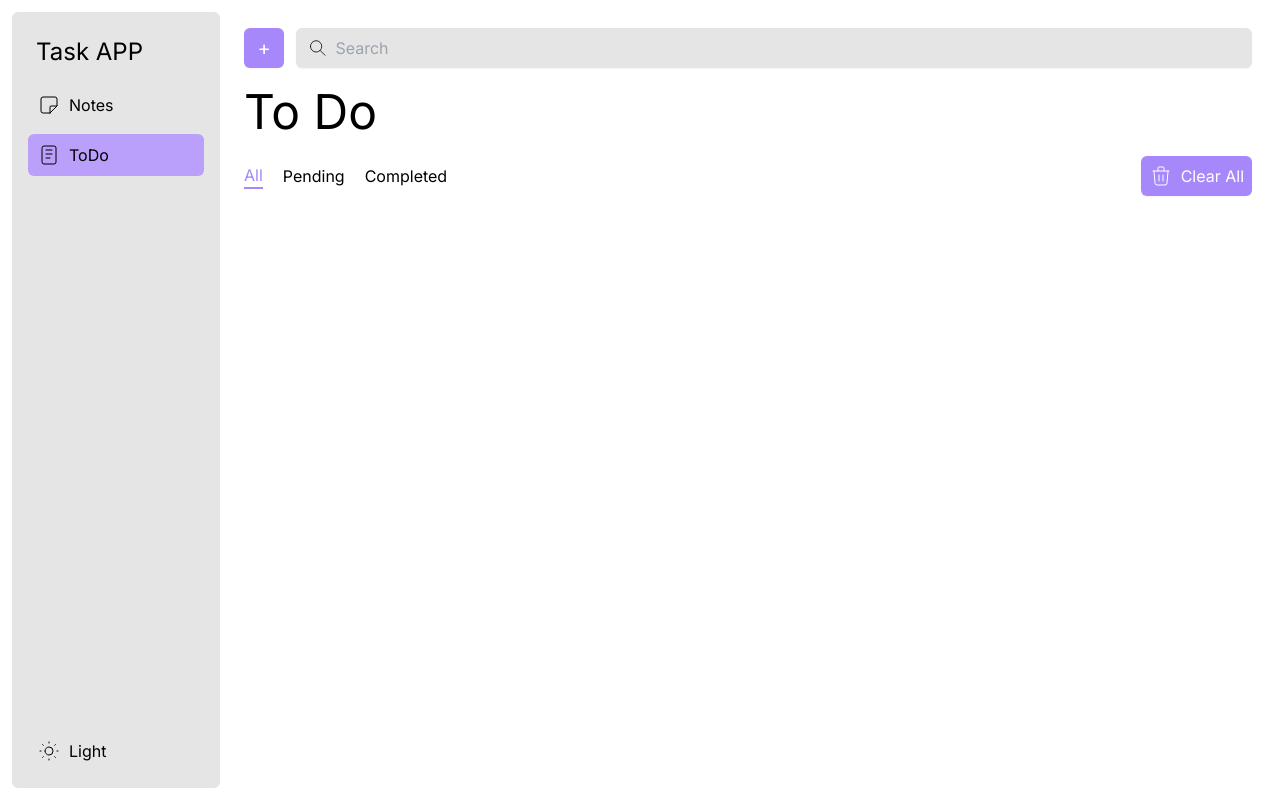
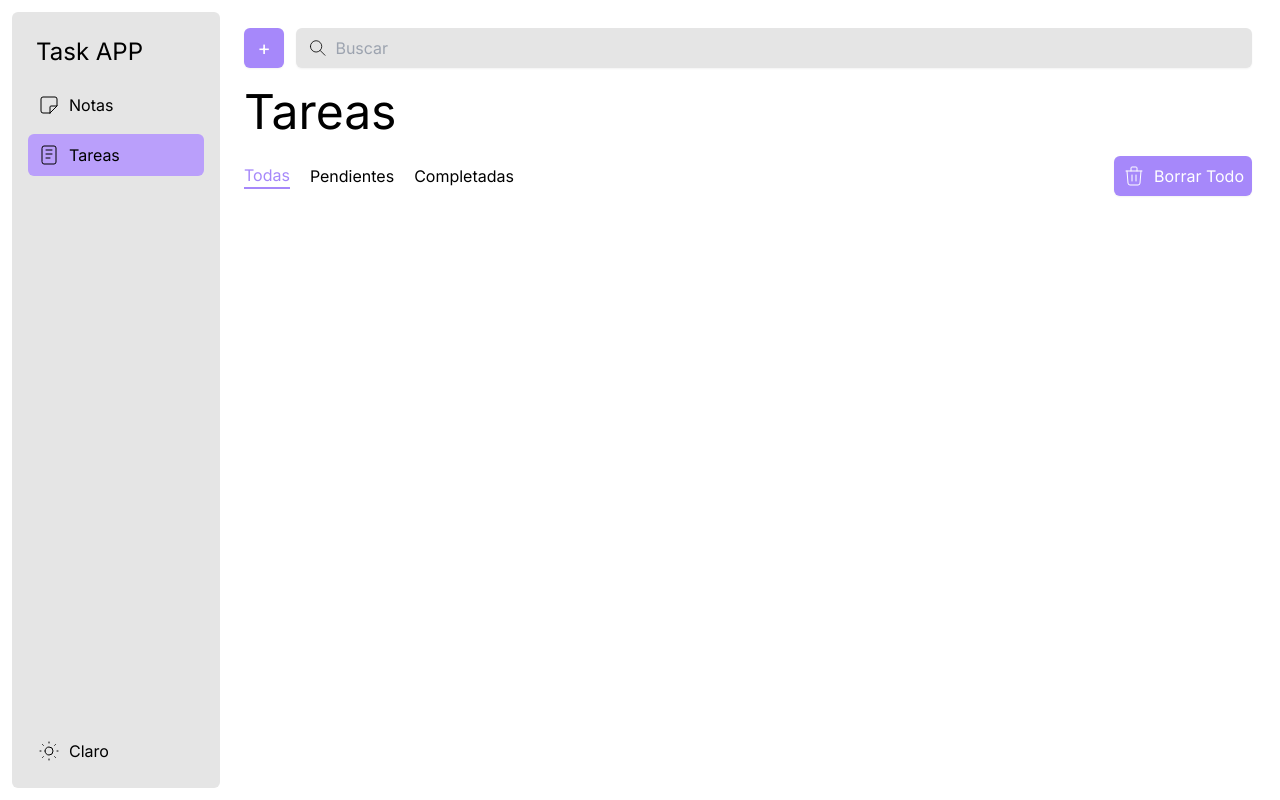
Before and after one commit to JoaquinJRG/tasks-app, a Next.js app: page /todo in a window 1280 px wide. Built offline with nearby package versions, Linux system fonts and the light colour scheme.

Commit message:
change to spanish

```diff
--- a/app/components/DashBoard.jsx
+++ b/app/components/DashBoard.jsx
@@ -49,13 +49,13 @@ export function DashBoard() {
         <li className={clsx("border border-transparent hover:border-[#ba9ffb] transition-colors", { "bg-[#ba9ffb] text-black": pathName == "/notes" })}>
           <Link href={"/notes"} className="flex items-center gap-2">
             <NotesIcon />
-            <h2 className="hidden lg:block">Notes</h2>
+            <h2 className="hidden lg:block">Notas</h2>
           </Link>
         </li>
         <li className={clsx("border border-transparent hover:border-[#ba9ffb] transition-colors", { "bg-[#ba9ffb] text-black": pathName == "/todo" })}>
           <Link href={"/todo"} className="flex items-center gap-2">
             <TaskIcon />
-            <h2 className="hidden lg:block">ToDo</h2>
+            <h2 className="hidden lg:block">Tareas</h2>
           </Link>
         </li>
       </ul>
@@ -63,7 +63,7 @@ export function DashBoard() {
         <li onClick={toggleTheme} className="cursor-pointer border border-transparent hover:border-[#ba9ffb] transition-colors">
           <div className="flex items-center gap-2 select-none">
             {theme === 'dark' ? <MoonIcon /> : <SunIcon />}
-            {theme === 'dark' ? <h2 className="hidden lg:block">Dark</h2> : <h2 className="hidden lg:block">Light</h2>}
+            {theme === 'dark' ? <h2 className="hidden lg:block">Oscuro</h2> : <h2 className="hidden lg:block">Claro</h2>}
           </div>
         </li>
       </ul>
--- a/app/components/DropDown.jsx
+++ b/app/components/DropDown.jsx
@@ -68,7 +68,7 @@ export function DropDown() {
           <path d="M15 9l3 -3l3 3" />
           <path d="M18 6l0 12" />
         </svg>
-        Sort by
+        Ordenar
       </summary>
       <div className="absolute left-0 mt-4 w-full bg-neutral-100 dark:bg-[#46424f]  dark:text-white z-10 rounded-md shadow-sm p-1">
         <div
@@ -77,7 +77,7 @@ export function DropDown() {
             "flex py-2 px-3 border border-transparent hover:border-[#ba9ffb] transition-colors cursor-pointer rounded-md",
             { "bg-[#ba9ffb] text-black": date }
           )}>
-          Date
+          Fecha
         </div>
         <div
           onClick={handleText}
@@ -85,7 +85,7 @@ export function DropDown() {
             "flex py-2 px-3 mt-1 mb-1 border border-transparent hover:border-[#ba9ffb] transition-colors cursor-pointer rounded-md",
             { "bg-[#ba9ffb] text-black": title }
           )}>
-          Title
+          Titulo
         </div>
         <div className="bg-gray-500 w-full h-[1px]"></div>
         <div
--- a/app/components/NotesModal.jsx
+++ b/app/components/NotesModal.jsx
@@ -36,7 +36,7 @@ export function NotesModal({ id, ptitle = "", ptext = "", pcolor = "#FEC871", cl
           <input
             type="text"
             value={title}
-            placeholder="Title"
+            placeholder="Titulo"
             style={{ backgroundColor: colorSelect }}
             className="px-2 py-1 rounded-md placeholder:text-black outline-none text-xl font-semibold"
             required
@@ -45,7 +45,7 @@ export function NotesModal({ id, ptitle = "", ptext = "", pcolor = "#FEC871", cl
           <textarea
             type="text"
             value={text}
-            placeholder="Add a note ..."
+            placeholder="Añade una nota ..."
             className="px-2 py-1 rounded-md placeholder:text-black h-36 max-h-60 outline-none"
             style={{ backgroundColor: colorSelect }}
             required
@@ -66,8 +66,8 @@ export function NotesModal({ id, ptitle = "", ptext = "", pcolor = "#FEC871", cl
           }
         </nav>
         <footer className="flex items-center justify-start gap-2 mt-5">
-          <button className=" rounded-md px-3 py-1 bg-[#a688fa] text-white" onClick={() => closeModal(false)}>Close</button>
-          <button className="rounded-md px-3 py-1 bg-[#a688fa] text-white" onClick={edit ? handleEdit : handleSave}>Save</button>
+          <button className=" rounded-md px-3 py-1 bg-[#a688fa] text-white dark:text-black" onClick={() => closeModal(false)}>Cerrar</button>
+          <button className="rounded-md px-3 py-1 bg-[#a688fa] text-white dark:text-black" onClick={edit ? handleEdit : handleSave}>Guardar</button>
         </footer>
       </div>
     </div>
--- a/app/components/SearchBar.jsx
+++ b/app/components/SearchBar.jsx
@@ -21,7 +21,7 @@ export function SearchBar({ searchFunction }) {
       <input
         type="text"
         value={text}
-        placeholder="Search"
+        placeholder="Buscar"
         className=" w-full outline-none bg-neutral-200 dark:bg-[#2f2b3a]"
         onChange={handleChange}
       />
--- a/app/components/TodoModal.jsx
+++ b/app/components/TodoModal.jsx
@@ -23,13 +23,13 @@ export function TodoModal({ closeModal }) {
             value={text}
             onChange={(e) => setText(e.target.value)}
             type="text"
-            placeholder="Add a task ..."
+            placeholder="Añadir una tarea ..."
             className="outline-none dark:bg-[#46424f] dark:text-white"
           />
         </main>
         <footer className="flex items-center justify-start gap-2 mt-5">
-          <button className=" rounded-md px-3 py-1 bg-[#a688fa] text-white dark:text-black" onClick={() => closeModal(false)}>Close</button>
-          <button className="rounded-md px-3 py-1 bg-[#a688fa] text-white dark:text-black" onClick={handleClick}>Save</button>
+          <button className=" rounded-md px-3 py-1 bg-[#a688fa] text-white dark:text-black" onClick={() => closeModal(false)}>Cerrar</button>
+          <button className="rounded-md px-3 py-1 bg-[#a688fa] text-white dark:text-black" onClick={handleClick}>Guardar</button>
         </footer>
       </div>
     </div>
--- a/app/notes/page.jsx
+++ b/app/notes/page.jsx
@@ -43,7 +43,7 @@ export default function NotePage() {
         <DropDown />
       </header>
       <main>
-        <h1 className="text-3xl lg:text-5xl my-5 dark:text-white">Notes</h1>
+        <h1 className="text-3xl lg:text-5xl my-5 dark:text-white">Notas</h1>
         <NotesBox filterList={filterList} />
       </main>
     </NotesContext.Provider>
--- a/app/todo/page.jsx
+++ b/app/todo/page.jsx
@@ -74,26 +74,26 @@ export default function TodoPage() {
         <SearchBar searchFunction={searchFunction} />
       </header>
       <main>
-        <h1 className="text-3xl lg:text-5xl my-5 dark:text-white">To Do</h1>
+        <h1 className="text-3xl lg:text-5xl my-5 dark:text-white">Tareas</h1>
         <nav className="flex items-center justify-between mb-5 dark:text-white">
           <div className="flex items-center gap-5">
             <button
               onClick={handleAll}
               className={clsx({ "border-b-2 border-[#a688fa] text-[#a688fa]": all })}
             >
-              All
+              Todas
             </button>
             <button
               onClick={handlePending}
               className={clsx({ "border-b-2 border-[#a688fa] text-[#a688fa]": pending })}
             >
-              Pending
+              Pendientes
             </button>
             <button
               onClick={handleCompleted}
               className={clsx({ "border-b-2 border-[#a688fa] text-[#a688fa]": completed })}
             >
-              Completed
+              Completadas
             </button>
           </div>
           <button
@@ -101,7 +101,7 @@ export default function TodoPage() {
             className="flex gap-2 p-2 rounded-md shadow-sm bg-[#a688fa] text-white dark:text-black"
           >
             <TrashIcon />
-            <span>Clear All</span>
+            <span>Borrar Todo</span>
           </button>
         </nav>
         <TodosBox filterTodos={filterTodos} />
```
